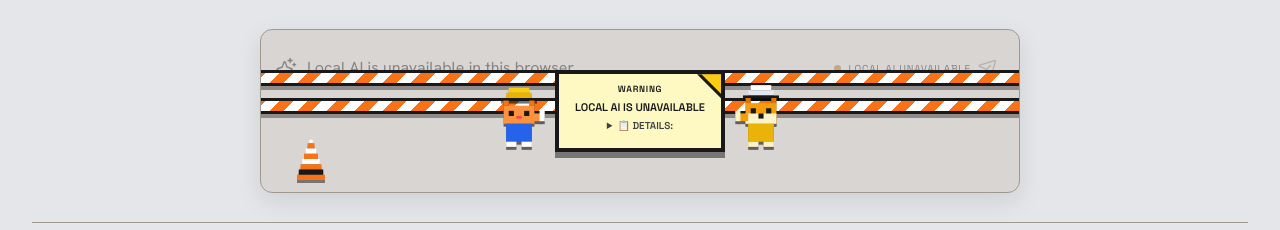
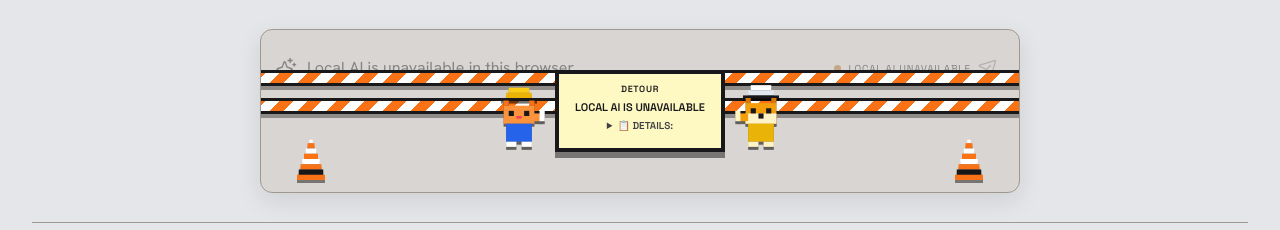
Before and after one commit to luke-cheng/luke-cheng.github.io, a Next.js app: page / in a window 1280 px wide. Shown: the part 531-761 px from the top of the page. Built offline with nearby package versions, Linux system fonts and the light colour scheme; a web font is replaced by a local one.

Commit message:
Add right cone SVG to PixelBarricadeOverlay and update styles; change tag from WARNING to DETOUR in FloatingChatBar

```diff
--- a/app/_components/FloatingChatBar.tsx
+++ b/app/_components/FloatingChatBar.tsx
@@ -137,7 +137,7 @@ export default function FloatingChatBar() {
             details={barricadeDetails}
             message={barricadeMessage}
             progress={isDownloading ? downloadProgress : undefined}
-            tag="WARNING"
+            tag="DETOUR"
           />
         )}
       </section>
--- a/app/_components/PixelBarricadeOverlay.tsx
+++ b/app/_components/PixelBarricadeOverlay.tsx
@@ -35,6 +35,20 @@ export function PixelBarricadeOverlay({
       </div>
       <svg
         className="pixel-barricade-overlay__cone"
+        viewBox="0 0 16 24"
+        aria-hidden="true"
+      >
+        <rect x="7" y="1" width="2" height="2" fill="#fff" />
+        <rect x="6" y="3" width="4" height="3" fill="#f97316" />
+        <rect x="5" y="6" width="6" height="3" fill="#fff" />
+        <rect x="4" y="9" width="8" height="3" fill="#f97316" />
+        <rect x="3" y="12" width="10" height="3" fill="#fff" />
+        <rect x="2" y="15" width="12" height="3" fill="#f97316" />
+        <rect x="1" y="18" width="14" height="4" fill="#18181b" />
+        <rect x="0" y="21" width="16" height="3" fill="#f97316" />
+      </svg>
+      <svg
+        className="pixel-barricade-overlay__cone pixel-barricade-overlay__cone--right"
         viewBox="0 0 16 24"
         aria-hidden="true"
       >
--- a/app/page.tsx
+++ b/app/page.tsx
@@ -5,8 +5,7 @@ export default function HomePage() {
         <div>
           <h1 id="home-title">Hi, welcome to my website.</h1>
           <p>
-            Yes, I&apos;m a human, was a chemist, always a thinker, now a
-            developer empowered by AI.
+            Yes, I&apos;m a human, was a chemist, always a thinker, now a developer empowered by AI.
           </p>
         </div>
 
--- a/app/site.css
+++ b/app/site.css
@@ -557,6 +557,10 @@ a:focus-visible {
   image-rendering: pixelated;
   filter: drop-shadow(0 3px 0 rgb(0 0 0 / 45%));
 }
+.pixel-barricade-overlay__cone--right {
+  right: clamp(8px, 5vw, 36px);
+  left: auto;
+}
 .pixel-barricade-overlay__sign {
   z-index: 2;
   display: flex;
@@ -585,25 +589,6 @@ a:focus-visible {
   box-shadow: 0 6px 0 rgb(0 0 0 / 45%);
   position: relative;
   text-align: center;
-}
-.pixel-barricade-overlay__board::before,
-.pixel-barricade-overlay__board::after {
-  position: absolute;
-  top: 0;
-  right: 0;
-  width: 24px;
-  height: 24px;
-  clip-path: polygon(0 0, 100% 100%, 100% 0);
-  content: "";
-  pointer-events: none;
-}
-.pixel-barricade-overlay__board::before {
-  background: #18181b;
-}
-.pixel-barricade-overlay__board::after {
-  width: 20px;
-  height: 20px;
-  background: linear-gradient(225deg, #facc15 0 48%, #b45309 50% 56%, #fde68a 58%);
 }
 .pixel-barricade-overlay__tag {
   font: 700 9px/1.3 var(--mono);
```
